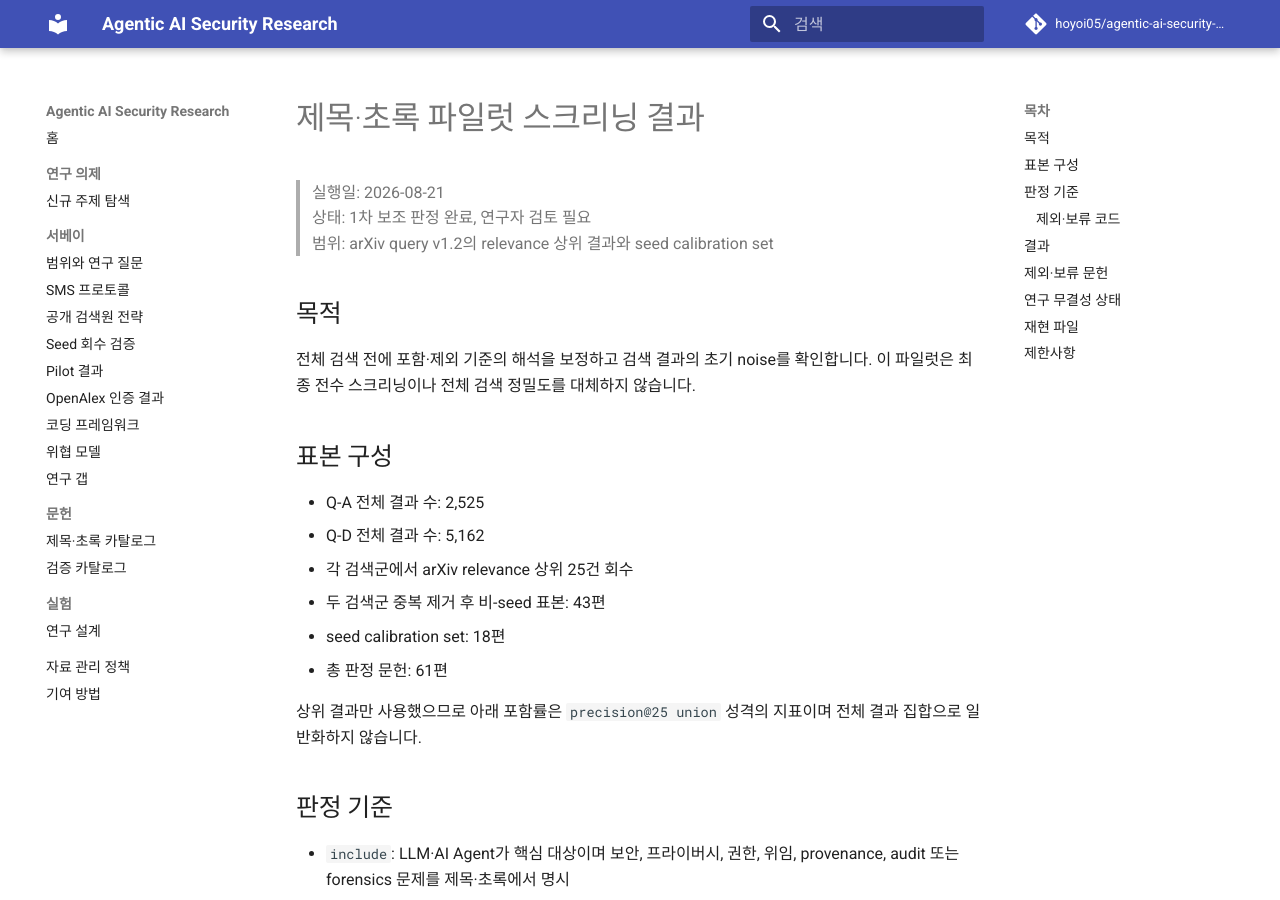
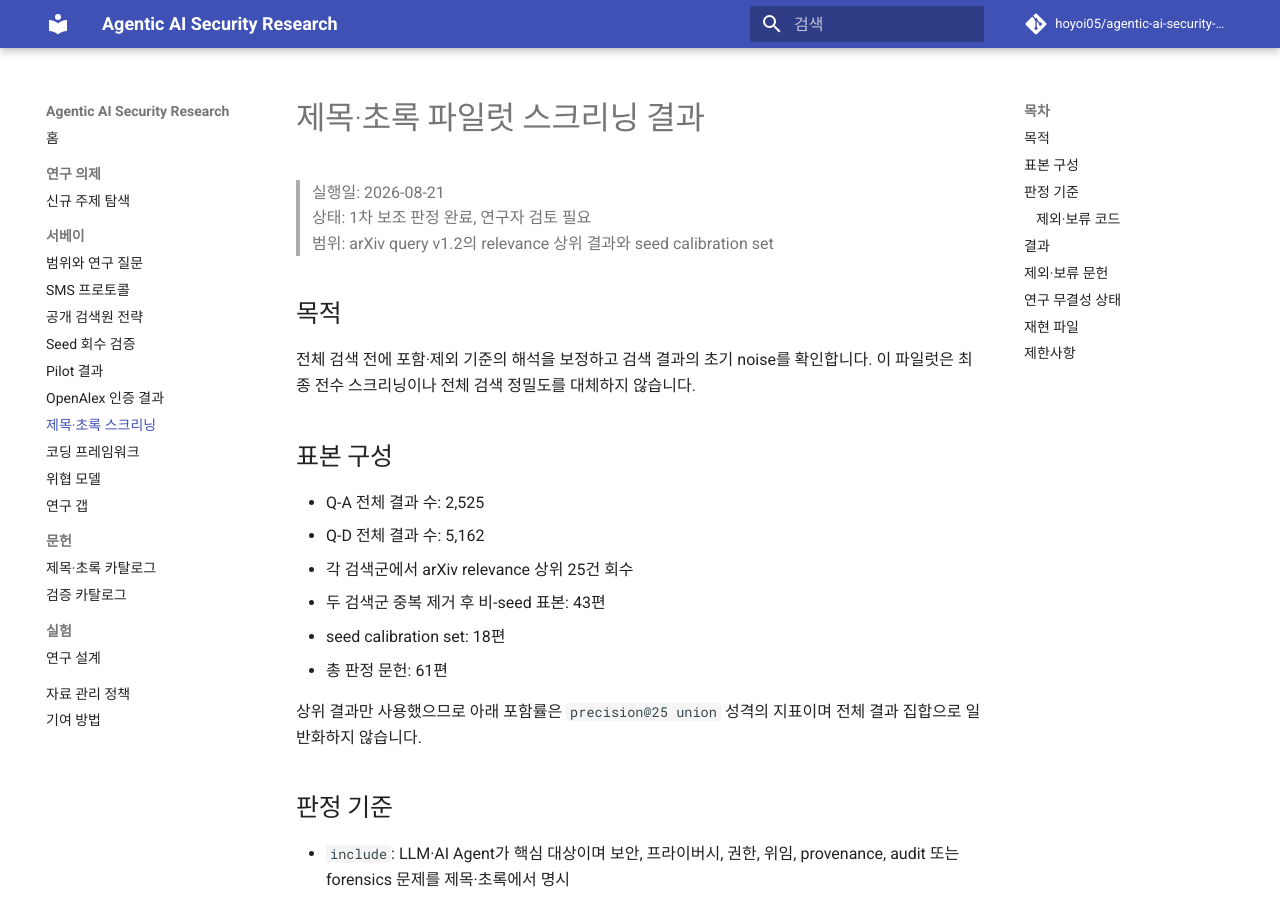
Before and after one commit to hoyoi05/agentic-ai-security-research, an MkDocs documentation site: the page built from docs/survey/title-abstract-screening-pilot.md, in a window 1280 px wide and 900 px high. Built offline with MkDocs 1.6.1 and Material for MkDocs 9.7.7, drawn with Linux system fonts in a browser that asks for light colours; comment, search, counter and statistics services are not loaded.

Commit message:
docs: add screening pilot to site navigation

```diff
--- a/mkdocs.yml
+++ b/mkdocs.yml
@@ -30,6 +30,7 @@ nav:
       - Seed 회수 검증: survey/seed-validation.md
       - Pilot 결과: survey/pilot-results.md
       - OpenAlex 인증 결과: survey/openalex-authenticated-pilot.md
+      - 제목·초록 스크리닝: survey/title-abstract-screening-pilot.md
       - 코딩 프레임워크: survey/coding-framework.md
       - 위협 모델: survey/threat-model.md
       - 연구 갭: survey/research-gaps.md
```
